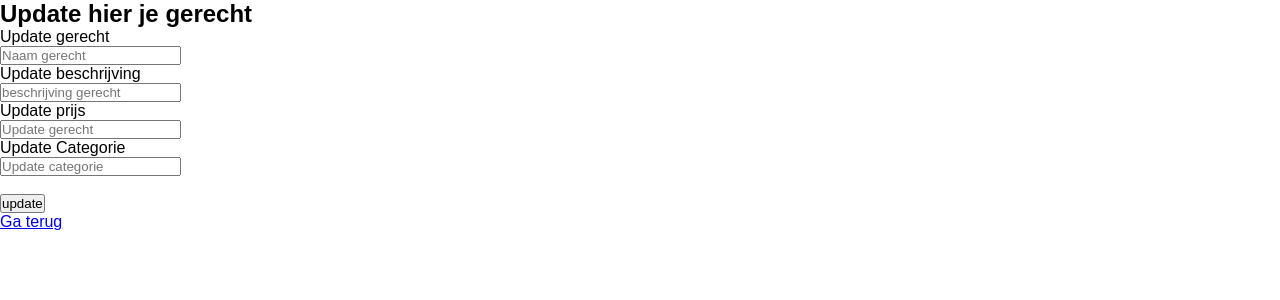
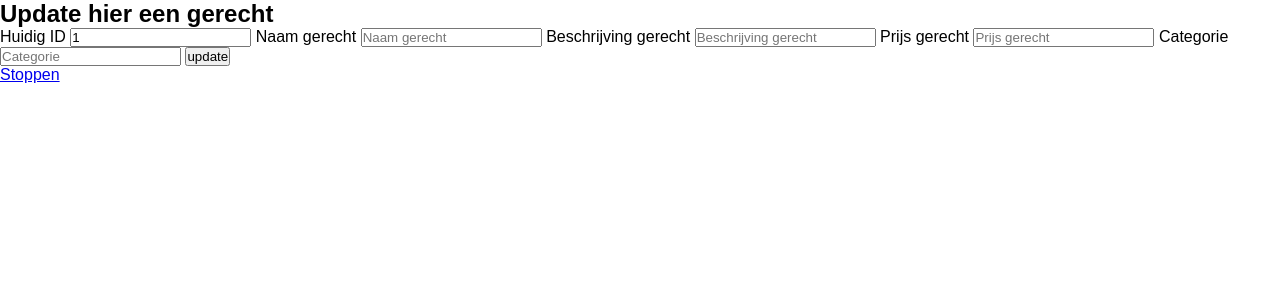
Before and after one commit to NASIdude/MINIcrud, a PHP site: page /MINIcrud/php/update.php?id=1 in a window 1280 px wide. Shown: the top 300 px of the page. Run offline with PHP 8.4, Linux system fonts and the light colour scheme.

Commit message:
CRUD
volledig crud systeem

```diff
--- a/php/delete.php
+++ b/php/delete.php
@@ -1,17 +1,17 @@
 <?php
     include_once("../includes/connect.php");
 
-    if (isset($_POST['delete']) && isset($_POST['id'])) {
+    if (isset($_GET['id'])) {
 
         $sql = "DELETE FROM menu WHERE id = :id";
         $stmt = $connect->prepare($sql);
-        $stmt->bindParam(":id", $_POST['id']);
+        $stmt->bindParam(":id", $_GET['id']);
         $stmt->execute();
 
         header("Location: http://localhost/MINIcrud/php/read.php");
         exit();
     }
-    else{
+    else {
         header("Location: http://localhost/MINIcrud/php/read.php");
         exit();
     }
--- a/php/update.php
+++ b/php/update.php
@@ -1,17 +1,17 @@
 <?php
-    include("../includes/connect.php");
+    include_once("../includes/connect.php");
 
     if (isset($_POST['update'])) {
 
-        $sql = "UPDATE menu SET naam = :naam, beschrijving = :beschrijving, prijs = :prijs, beschrijving = :beschrijving WHERE id = :id";
+            $sql = "UPDATE menu SET naam = :naam, beschrijving = :beschrijving, prijs = :prijs, categorie = :categorie WHERE id = :id";
 
-        $stmt = $connect->prepare($sql);
-        $stmt->bindParam(":id", $_POST['id-gerecht']);
-        $stmt->bindParam(":naam", $_POST['update-gerecht']);
-        $stmt->bindParam(":beschrijving", $_POST['update-beschrijving']);
-        $stmt->bindParam(":prijs", $_POST['update-prijs']);
-        $stmt->bindParam(":categorie", $_POST['update-categorie']);
-        $stmt->execute();
+            $stmt = $connect->prepare($sql);
+            $stmt->bindParam(":id", $_POST['id']);
+            $stmt->bindParam(":naam", $_POST['naam']);
+            $stmt->bindParam(":beschrijving", $_POST['beschrijving']);
+            $stmt->bindParam(":prijs", $_POST['prijs']);
+            $stmt->bindParam(":categorie", $_POST['categorie']);
+            $stmt->execute();
 
         header("Location: http://localhost/MINIcrud/php/read.php");
         exit();
@@ -28,21 +28,23 @@
 </head>
 <body>
     <div class="update-form">
-        <h2>Update hier je gerecht</h2>
-        <form action="http://localhost/MINIcrud/php/read.php" method="post">
-            <input type="hidden" name="id" value="id">
-            <label for="update-naam">Update gerecht</label><br>
-            <input type="text" id="update-naam" name="update-gerecht" placeholder="Naam gerecht"><br>
-            <label for="update-beschrijving">Update beschrijving</label><br>
-            <input type="textarea" id="update-beschrijving" name="update-beschrijving" placeholder="beschrijving gerecht"><br>
-            <label for="update-prijs">Update prijs</label><br>
-            <input type="text" id="update-prijs" name="update-prijs" placeholder="Update gerecht"><br>
-            <label for="update-categorie">Update Categorie</label><br>
-            <input type="text" id="update-categorie" name="update-beschrijving" placeholder="Update categorie"><br><br>
-            <input type="submit" value="update" name="update">
+        <h2>Update hier een gerecht</h2>
+        <form action="#" method="post">
+            <label for="naam">Huidig ID</label>
+            <input type="text" name="id" placeholder="Naam gerecht" value="<?php echo $_GET['id']; ?>" readonly>
+            <label for="naam">Naam gerecht</label>
+            <input type="text" name="naam" placeholder="Naam gerecht">
+            <label for="beschrijving">Beschrijving gerecht</label>
+            <input type="textarea" name="beschrijving" placeholder="Beschrijving gerecht" id="beschrijving">
+            <label for="prijs">Prijs gerecht</label>
+            <input type="text" name="prijs" placeholder="Prijs gerecht" id="prijs">
+            <label for="categorie">Categorie</label>
+            <input type="text" name="categorie" placeholder="Categorie" id="categorie">
+            <input type="submit" name="update" value="update">
         </form>
+    </div>
         <div class="return-knop-update">
-            <p><a href="read.php">Ga terug</a></p>
+            <p><a href="read.php">Stoppen</a></p>
         </div>
     </div>
 </body>
```
Also changed, not shown: php/read.php (+4 -4 lines), php/create.php (indentation only).
